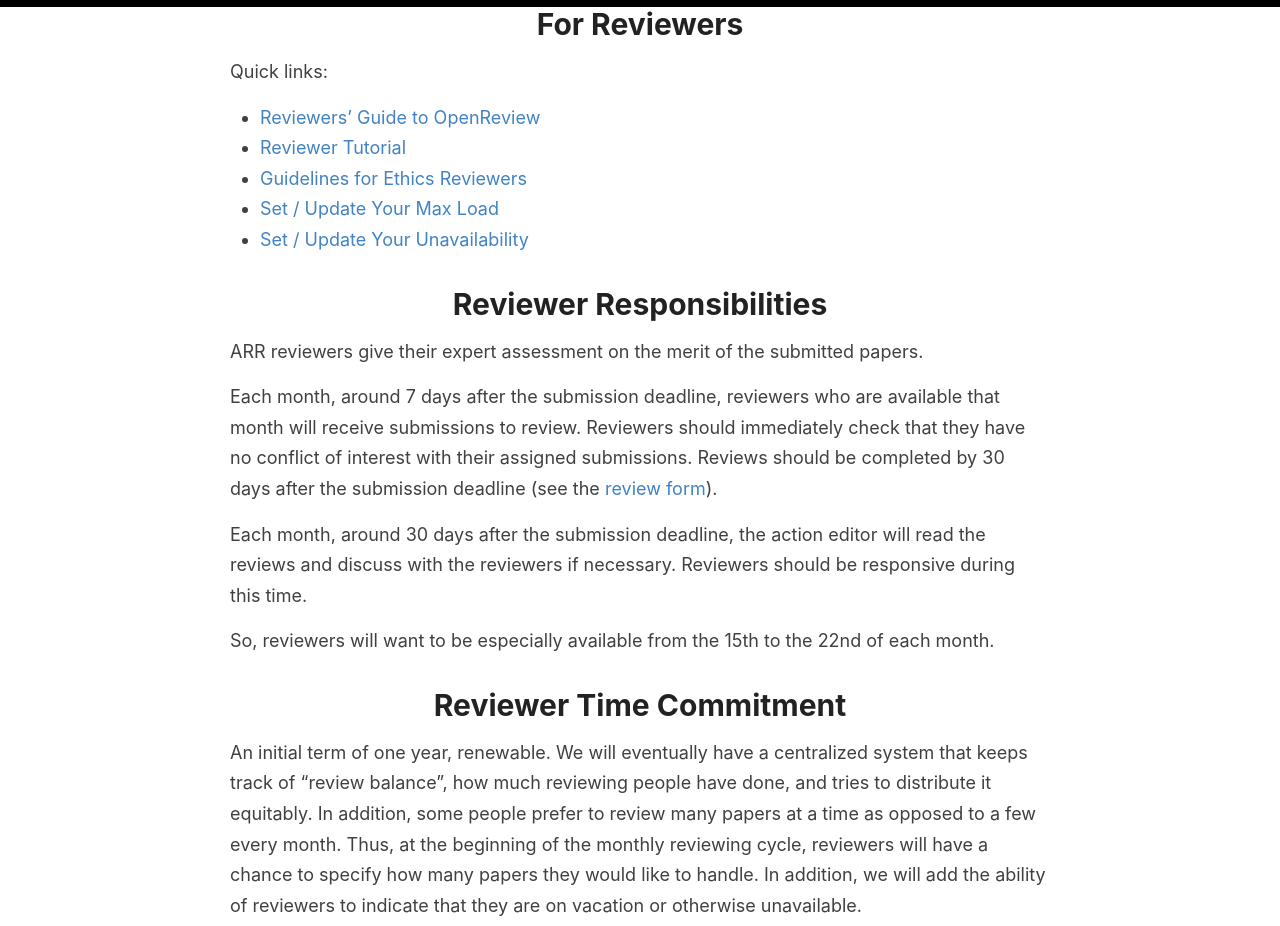
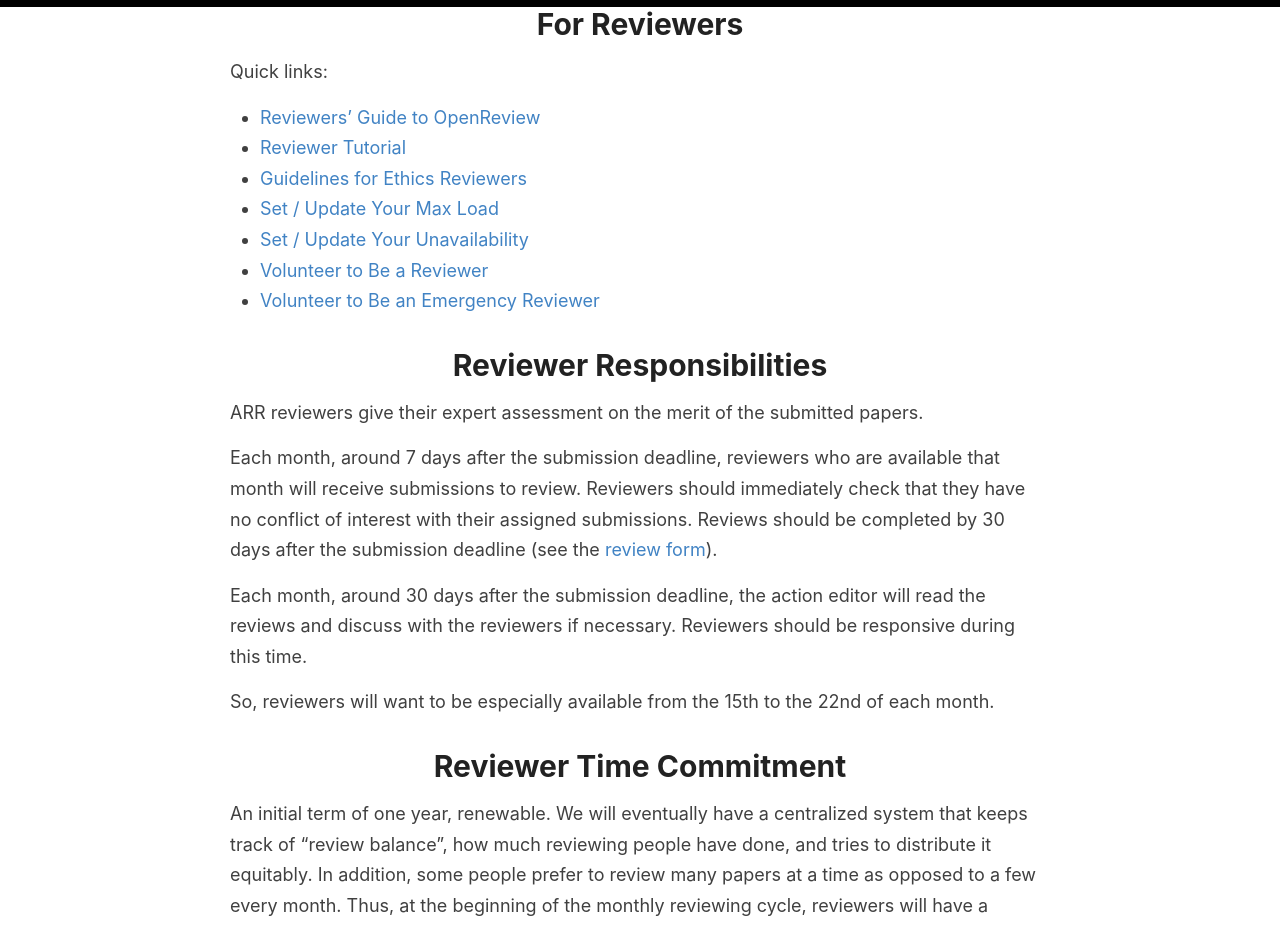
Before and after one commit to amitmerchant1990/reverie, a Jekyll site: the page built from reviewers.md, in a window 1280 px wide and 1400 px high, scrolled down 219 px. Shown: the top 926 px of the window. Built offline with Jekyll 4.4.1, drawn with Linux system fonts in a browser that asks for light colours; some of the changed text lies outside the part shown.

Commit message:
Update reviewers.md

```diff
--- a/reviewers.md
+++ b/reviewers.md
@@ -10,6 +10,9 @@
 * [Guidelines for Ethics Reviewers](/ethicsreviewertutorial)
 * [Set / Update Your Max Load](https://cutt.ly/8UBv5p1)
 * [Set / Update Your Unavailability](https://cutt.ly/SUBv17v)
+* [Volunteer to Be a Reviewer](https://cutt.ly/eIsbeI0)
+* [Volunteer to Be an Emergency Reviewer](https://cutt.ly/KOhbzE1)
+
 
 # Reviewer Responsibilities
 
@@ -25,17 +28,9 @@
 
 An initial term of one year, renewable. We will eventually have a centralized system that keeps track of “review balance”, how much reviewing people have done, and tries to distribute it equitably. In addition, some people prefer to review many papers at a time as opposed to a few every month. Thus, at the beginning of the monthly reviewing cycle, reviewers will have a chance to specify how many papers they would like to handle. In addition, we will add the ability of reviewers to indicate that they are on vacation or otherwise unavailable.
 
-Reviewers may choose to mark themselves as unavailable for some period. To do so, please complete [this form](https://forms.office.com/Pages/ResponsePage.aspx?id=9028kaqAQ0OMdrEjlJf7WXcpizsAwgRHnquEMJ-wjU5UMkJXNTc2NDU1SzM4MkcyTkFETjhOQzAxSC4u).
+Reviewers may choose to mark themselves as unavailable for some period. To do so, please complete [this form](https://cutt.ly/SUBv17v).
 
-# Reviewer Interest Survey
-
-Interested in reviewing for ACL Rolling Review?
-
-<iframe width="640px" height= "480px" src= "https://forms.office.com/Pages/ResponsePage.aspx?id=9028kaqAQ0OMdrEjlJf7WXcpizsAwgRHnquEMJ-wjU5UOVAyS0NFOVZLUlZYWEZEM043QVhZS1ZOOS4u&embed=true" frameborder= "0" marginwidth= "0" marginheight= "0" style= "border: none; max-width:100%; max-height:100vh" allowfullscreen webkitallowfullscreen mozallowfullscreen msallowfullscreen> </iframe>
-
-We are also looking for volunteer emergency reviewers:
-
-<iframe width="640px" height= "480px" src= "https://forms.office.com/Pages/ResponsePage.aspx?id=9028kaqAQ0OMdrEjlJf7WXcpizsAwgRHnquEMJ-wjU5UNzgxRTdFVVpIUDQxTFRDMVVFWlkyRlU0RS4u&embed=true" frameborder= "0" marginwidth= "0" marginheight= "0" style= "border: none; max-width:100%; max-height:100vh" allowfullscreen webkitallowfullscreen mozallowfullscreen msallowfullscreen> </iframe>
+Reviewers may set a max load per month. To do so, please complete [this form](https://cutt.ly/8UBv5p1).
 
 # FAQ
 
```
